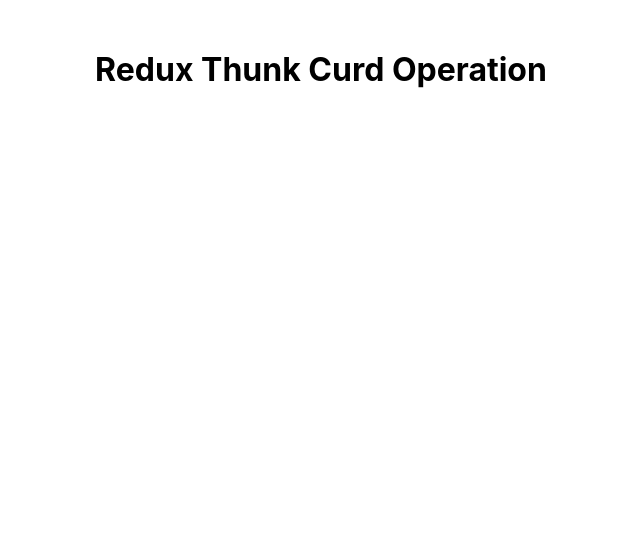
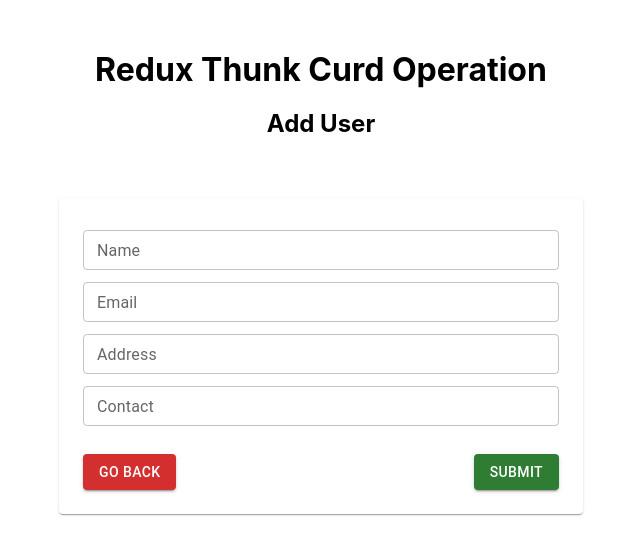
Before and after one commit to shivprajapat/redux-thunk-json-curd, a React (Create React App) app: page /add-user in a window 1280 px wide. Shown: the top 554 px of the page, without its empty margins (319-959 px from the left). Built offline with nearby package versions, Linux system fonts and the light colour scheme.

Commit message:
add user form ui and validation add

```diff
--- a/src/App.js
+++ b/src/App.js
@@ -4,17 +4,18 @@
   Routes,
   Route,
 } from "react-router-dom";
-import { Home } from './pages';
+import { AddUser, Home } from './pages';
 
 function App() {
   return (
     <div className="App">
       <BrowserRouter>
-    <h1>Redux Thunk Curd Operation</h1>
-      <Routes>
-        <Route path="/" element={<Home />} />
-      </Routes>
-    </BrowserRouter>
+        <h1>Redux Thunk Curd Operation</h1>
+        <Routes>
+          <Route path="/" element={<Home />} />
+          <Route path="/add-user" element={<AddUser />} />
+        </Routes>
+      </BrowserRouter>
     </div>
   );
 }
--- /dev/null
+++ b/src/pages/AddUser.jsx
@@ -0,0 +1,110 @@
+import { Grid, Box, TextField, Paper, Button } from "@mui/material";
+import { Stack } from "@mui/system";
+import React, { useState } from "react";
+import { useNavigate } from "react-router-dom";
+
+const AddUser = () => {
+  const [state, setState] = useState({
+    name: "",
+    email: "",
+    address: "",
+    contact: "",
+  });
+  const { name, email, address, contact } = state;
+  const navigate = useNavigate();
+  const handleChange = (e) => {
+    let { name, value } = e.target;
+    setState({ ...state, [name]: value });
+  };
+  const handleSubmit = (e) => {
+    e.preventDefault();
+    console.log(state);
+  };
+  return (
+    <div>
+      <h2>Add User</h2>
+      <Grid container spacing={2}>
+        <Grid item md={5} sm={8} sx={{ margin: "auto" }}>
+          <Paper sx={{ padding: 3, marginTop: 5 }}>
+            <Box
+              component="form"
+              sx={{ "& .MuiTextField-root": { mt: 1 } }}
+              noValidate
+              autoComplete="off"
+              onSubmit={handleSubmit}
+            >
+              <TextField
+                id="outlined-basic"
+                label="Name"
+                variant="outlined"
+                margin="dense"
+                size="small"
+                name="name"
+                fullWidth
+                onChange={handleChange}
+                value={name}
+                type="text"
+              />
+              <TextField
+                id="outlined-basic"
+                label="Email"
+                variant="outlined"
+                margin="dense"
+                size="small"
+                name="email"
+                fullWidth
+                onChange={handleChange}
+                value={email}
+                type="email"
+              />{" "}
+              <TextField
+                id="outlined-basic"
+                label="Address"
+                variant="outlined"
+                margin="dense"
+                size="small"
+                name="address"
+                fullWidth
+                onChange={handleChange}
+                value={address}
+                type="text"
+              />
+              <TextField
+                id="outlined-basic"
+                label="Contact"
+                variant="outlined"
+                margin="dense"
+                size="small"
+                name="contact"
+                fullWidth
+                onChange={handleChange}
+                value={contact}
+                type="text"
+              />
+              <Stack
+                spacing={2}
+                direction="row"
+                alignItems="center"
+                justifyContent="space-between"
+                mt={3}
+              >
+                <Button
+                  color="error"
+                  variant="contained"
+                  onClick={() => navigate("/")}
+                >
+                  Go Back
+                </Button>
+                <Button color="success" variant="contained" type="submit">
+                  Submit
+                </Button>
+              </Stack>
+            </Box>
+          </Paper>
+        </Grid>
+      </Grid>
+    </div>
+  );
+};
+
+export default AddUser;
--- a/src/pages/Home.jsx
+++ b/src/pages/Home.jsx
@@ -18,6 +18,7 @@
 import { useDispatch, useSelector } from "react-redux";
 import { deleteUser, loadUsers } from "../redux/actions";
 import { Box } from "@mui/system";
+import { useNavigate } from 'react-router-dom';
 
 const StyledTableCell = styled(TableCell)(({ theme }) => ({
   [`&.${tableCellClasses.head}`]: {
@@ -41,6 +42,7 @@
 
 const Home = () => {
   const dispatch = useDispatch();
+  const navigate = useNavigate();
   const users = useSelector((state) => state.users.data);
   console.log("users :>> ", users);
   useEffect(() => {
@@ -56,7 +58,7 @@
       <Grid container spacing={2}>
         <Grid item xs={10} sx={{ margin: "auto" }}>
           <Box sx={{ textAlign: "right" }} mb={2}>
-            <Button variant="contained" color="secondary">
+            <Button onClick={()=>navigate('/add-user')} variant="contained" color="secondary">
               Add User
             </Button>
           </Box>
--- a/src/pages/index.js
+++ b/src/pages/index.js
@@ -1,4 +1,5 @@
 import Home from './Home'
+import AddUser from './AddUser'
 export {
-    Home
+    Home, AddUser
 }
```
